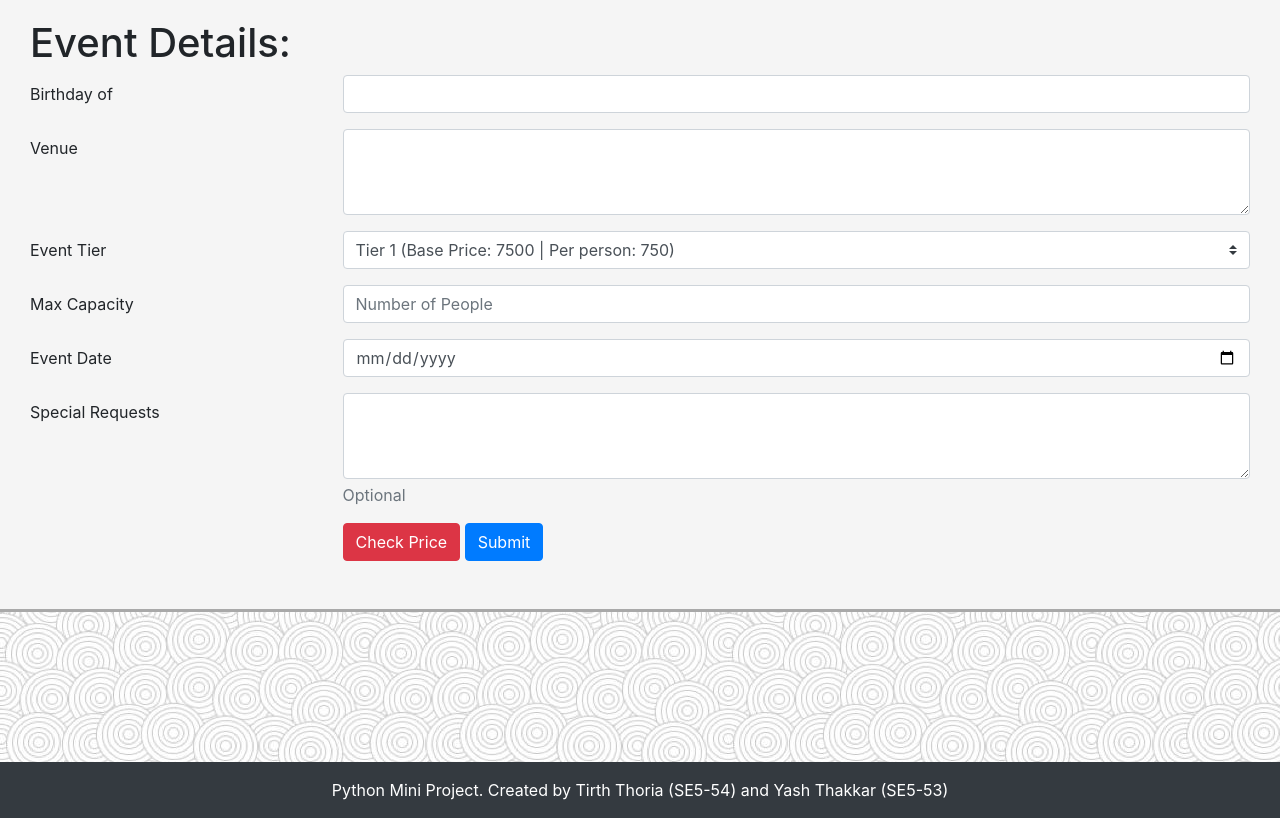
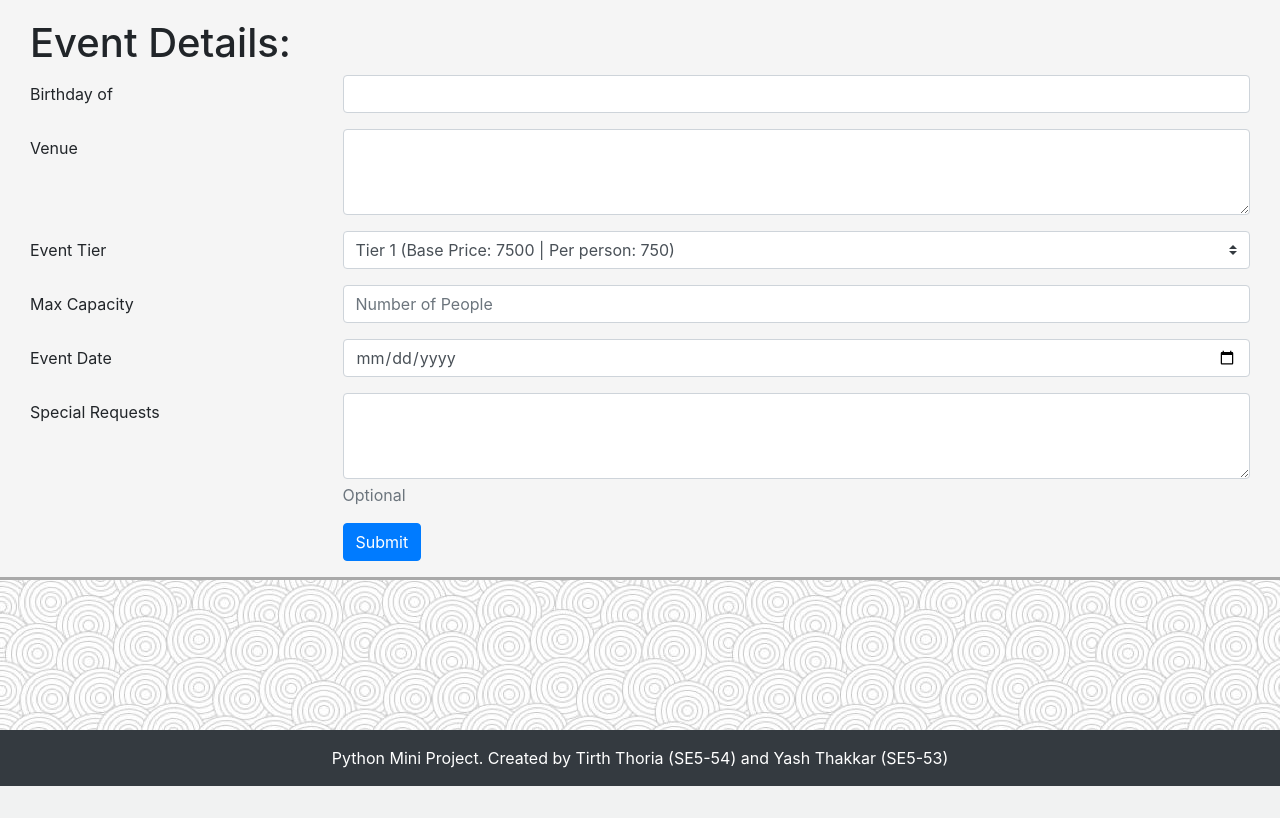
Before and after one commit to AceAltair13/Event-Management-System--Flask, a Flask app: page /birthday in a window 1280 px wide. Shown: the part 270-1088 px from the top of the page. After the commit the page ends 1056 px from the top, so only its background shows below. Run offline with Flask 2, Linux system fonts and the light colour scheme; a user stored in the database is signed in; data comes from the database, SQL or seed files in the repository; some libraries are stand-ins or nearby versions.

Commit message:
Removed Price Check Button

```diff
--- a/templates/booking.html
+++ b/templates/booking.html
@@ -101,17 +101,7 @@
     </div>
     <div class="form-group row">
       <div class="offset-3 col-9">
-        <button name="price" class="btn btn-danger" data-target="#price_check"
-          data-toggle="collapse">Check
-          Price</button>
         <button name="submit" type="submit" class="btn btn-primary">Submit</button>
-      </div>
-    </div>
-    <div class="form-group row">
-      <div class="offset-3 col-9">
-        <p>
-          {{ total_cost }}
-        </p>
       </div>
     </div>
   </form>
```
